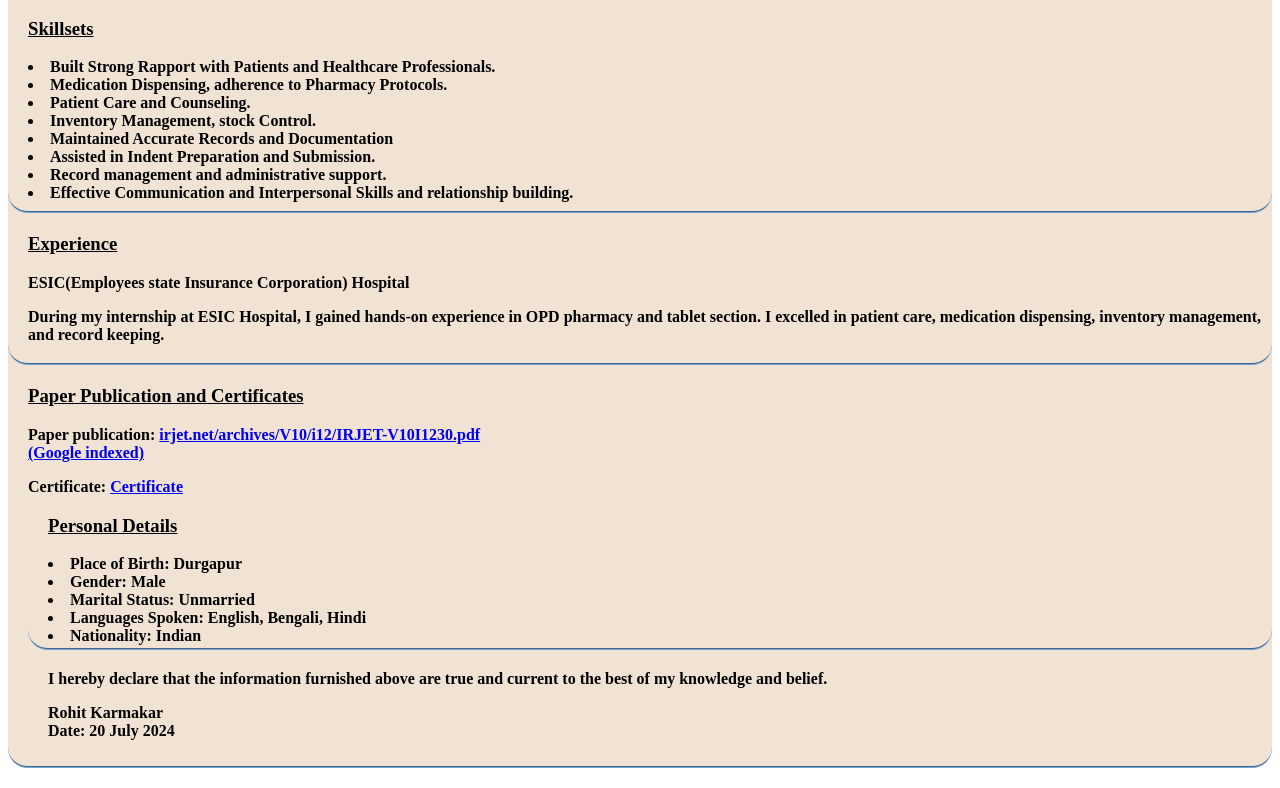
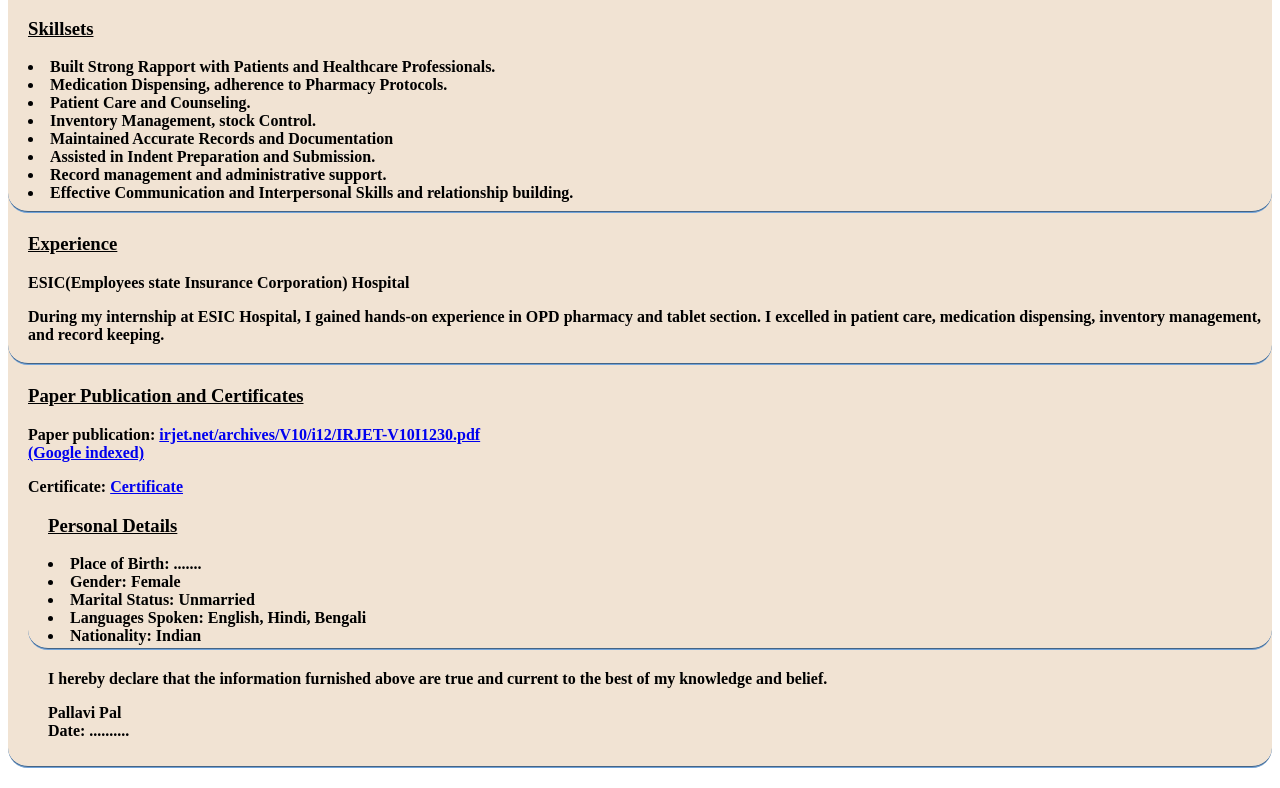
Before and after one commit to RohitKarmakar/pallaviresume, a plain HTML site: page index.html in a window 1280 px wide. Shown: the part 736-1524 px from the top of the page. Drawn offline with Linux system fonts and the light colour scheme.

Commit message:
index.html

```diff
--- a/index.html
+++ b/index.html
@@ -90,18 +90,18 @@
             <div class="box7" id="box">
                 <h3><u>Personal Details</u></h3>
 
-                <li>Place of Birth: Durgapur</li>
-                <li>Gender: Male</li>
+                <li>Place of Birth: .......</li>
+                <li>Gender: Female</li>
                 <li>Marital Status: Unmarried</li>
-                <li>Languages Spoken: English, Bengali, Hindi</li>
+                <li>Languages Spoken: English, Hindi, Bengali</li>
                 <li>Nationality: Indian</li>
             </div>
 
             <div style="border-bottom: 0px;" class="box8" id="box">
                 <p>I hereby declare that the information furnished above are true and current to the best of my
                     knowledge and belief.</p>
-                Rohit Karmakar <br>
-                Date: 20 July 2024
+                Pallavi Pal <br>
+                Date: ..........
             </div>
         </div>
     </div>
```
